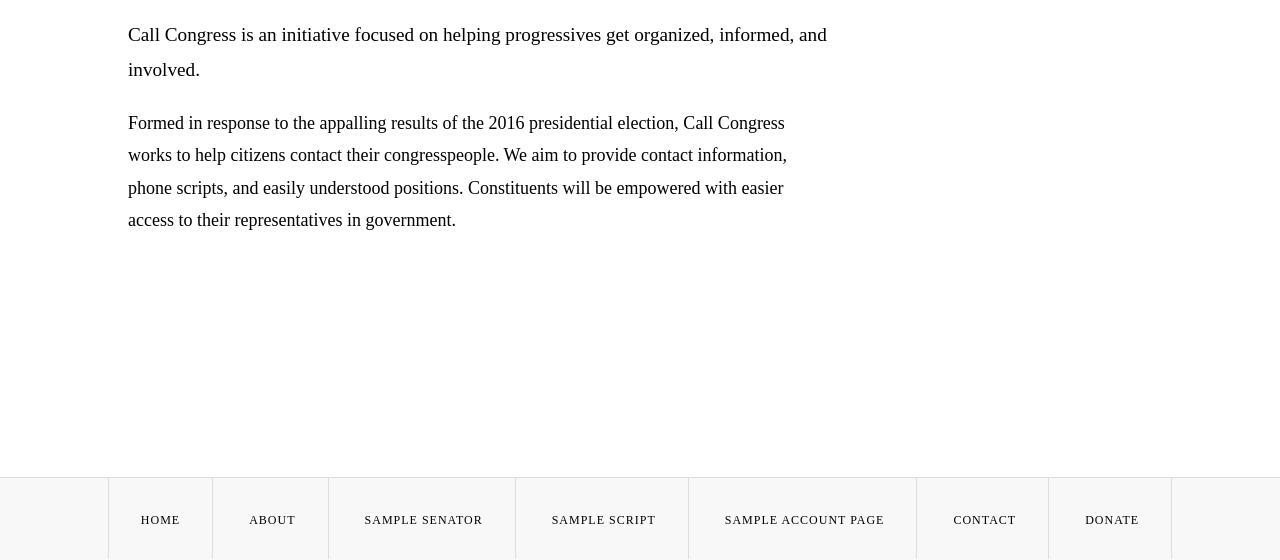
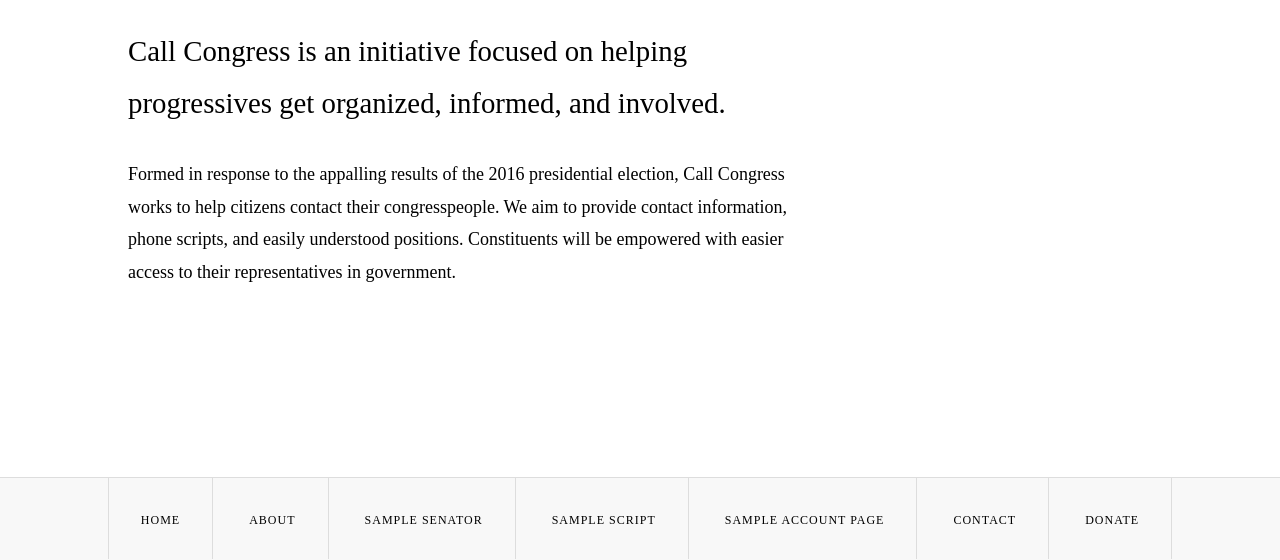
Before and after one commit to callcongress/temp, a plain HTML site: page about.html in a window 1280 px wide. Shown: the part 240-800 px from the top of the page. Drawn offline with Linux system fonts and the light colour scheme.

Commit message:
font change

```diff
--- a/style.css
+++ b/style.css
@@ -52,7 +52,7 @@
 /*type*/
 .lead {font-size: 120px; line-height: 1em;}
 
-.lgr {font-size: 1.2em;}
+.lgr {font-size: 1.8em;}
 
 p {font-size: 18px; line-height: 1.8em;}
 
```
